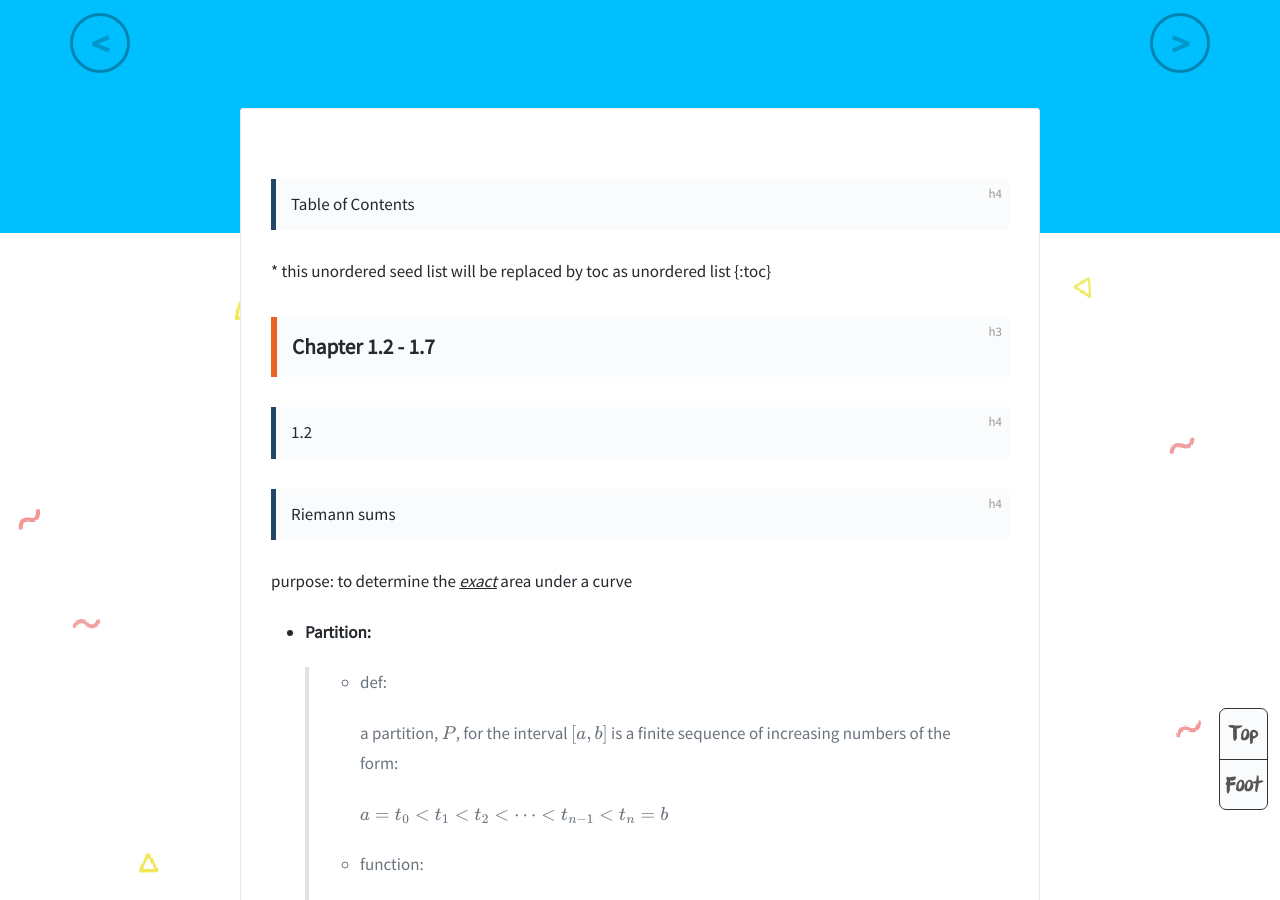
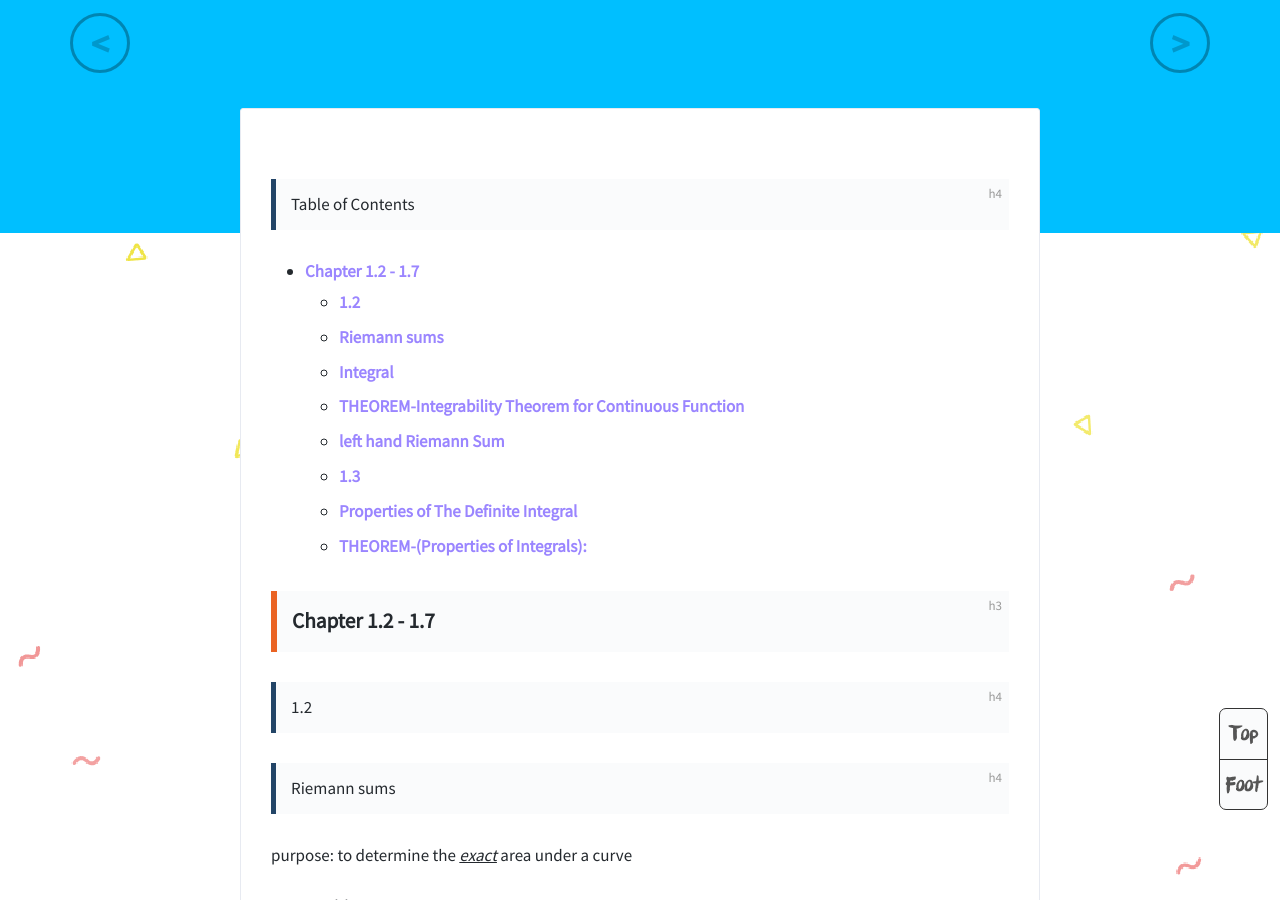
Before and after one commit to Zosuven/Zosuven.github.io, a Jekyll site: the page built from _posts/2020-04-27-math138.md, in a window 1280 px wide and 900 px high, scrolled down 392 px. Built offline with Jekyll 4.4.1, drawn with Linux system fonts in a browser that asks for light colours; formulas are drawn with MathJax 3.

Commit message:
add to math138

```diff
--- a/_layouts/post.html
+++ b/_layouts/post.html
@@ -29,11 +29,6 @@
       </div>
     {% endif %}
   {% endif %}
-  <nav>
-    <h4>Table of Contents</h4>
-    * this unordered seed list will be replaced by toc as unordered list
-    {:toc}
-  </nav>
   <!-- 文章内容 -->
   {{ page.content }}
   <!-- 引入share模块 -->
--- a/_posts/2020-04-27-math138.md
+++ b/_posts/2020-04-27-math138.md
@@ -7,6 +7,11 @@ color: rgb(0,191,255)
 cover: '/pics/math/cover-138.PNG'
 tags: notes math
 ---
+<nav>
+  <h4>Table of Contents</h4>
+  * this unordered seed list will be replaced by toc as unordered list
+  {:toc}
+</nav>
 ### **Chapter 1.2 - 1.7**
 
 
```
